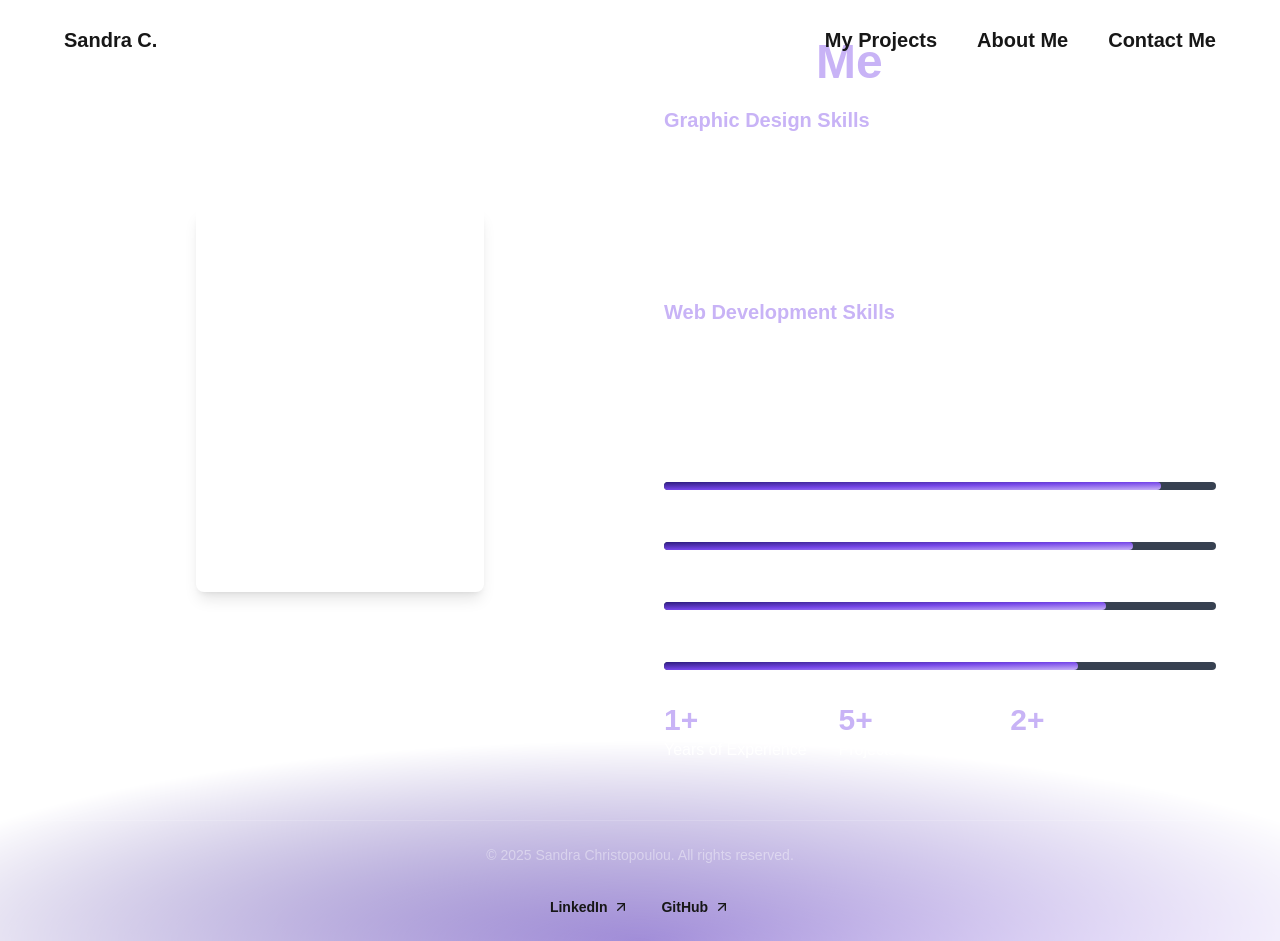
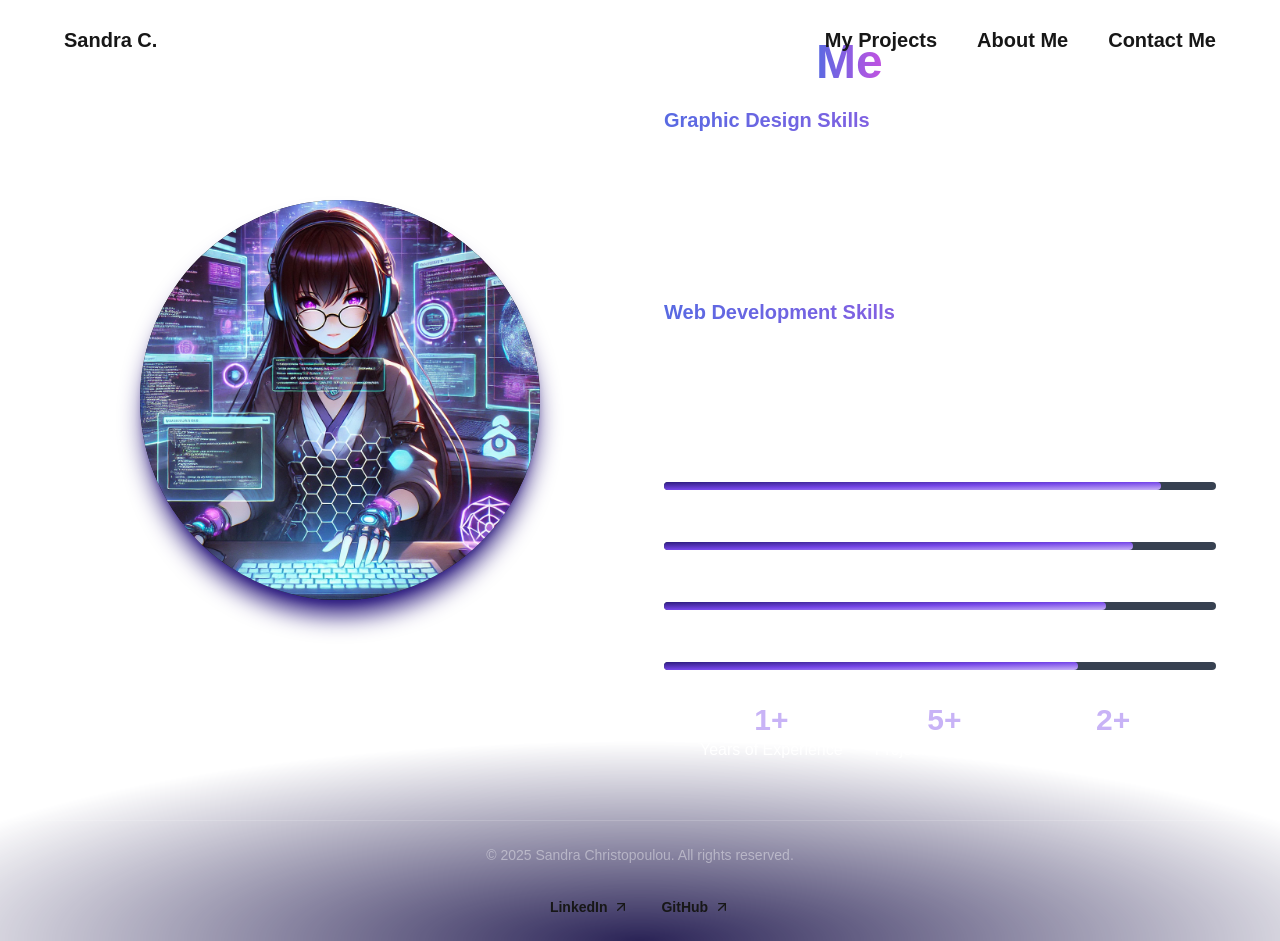
Before and after one commit to SandraChristopoulou/Portfolio, a Next.js app: page /about in a window 1280 px wide. Built offline with nearby package versions, Linux system fonts and the light colour scheme.

Commit message:
Updated code

```diff
--- a/app/about/page.jsx
+++ b/app/about/page.jsx
@@ -1,4 +1,4 @@
-import { Image } from "lucide-react";
+import Image from "next/image";
 
 
 const AboutMe = () => {
@@ -8,24 +8,30 @@ const AboutMe = () => {
 
         {/* Image Section */}
         <div className="flex justify-center">
-          <div className="w-72 h-96 rounded-lg overflow-hidden shadow-lg">
-
+        <div className="rounded-full bg-[#181818] w-[250px] h-[250px] lg:w-[400px] lg:h-[400px] relative shadow-xl shadow-[#2D1C7F] overflow-hidden">
+            <Image
+              src="/images/DevGirl2.png"
+              alt="hero image"
+              className="absolute transform -translate-x-1/2 -translate-y-1/2 top-1/2 left-1/2"
+              width={500}
+              height={500}
+            />
           </div>
         </div>
 
         {/* Text & Skills Section */}
         <div>
           <h2 className="text-5xl font-extrabold text-[#2D1C7F]] ">
-            About <span className="text-[#C8B3F6]">Me</span>
+            About <span className="font-bold bg-gradient-to-r from-[#586AE2] to-[#C252E1] bg-clip-text text-transparent">Me</span>
           </h2>
 
-            <h3 className=" mt-5 text-xl font-bold text-[#C8B3F6] text-left">Graphic Design Skills</h3>
+            <h3 className=" mt-5 text-xl text-left font-bold bg-gradient-to-r from-[#586AE2] to-[#C252E1] bg-clip-text text-transparent">Graphic Design Skills</h3>
           <p>  Creative and detail-oriented graphic designer with strong skills in Adobe Photoshop and InDesign..
            Proficient in visual storytelling, layout design, and branding . Experienced in creating logos,
            marketing materials, and social media graphics. Solid understanding of color theory,
            typography, and design principle.. Strong communication and time management skills to meet project deadlines effectively."</p>
 
-            <h3 className=" mt-5 text-xl font-bold text-[#C8B3F6] text-left">Web Development Skills</h3>
+            <h3 className=" mt-5 text-xl font-bold bg-gradient-to-r from-[#586AE2] to-[#C252E1] bg-clip-text text-transparent text-left">Web Development Skills</h3>
             <p>Actively learning and expanding expertise in programming languages like JavaScript, Node.js, and React..
             Skilled in tackling challenges with a logical and solution-oriented mindset, effectively addressing even the most intricate problems.
             </p>
@@ -60,17 +66,17 @@ const AboutMe = () => {
           </div>
 
           {/* Experience Stats */}
-          <div className="flex gap-8 mt-8">
+          <div className="flex gap-8 mt-8 justify-center items-center">
             <div>
-              <p className="text-3xl font-extrabold text-[#C8B3F6]">1+</p>
+              <p className="text-center text-3xl font-extrabold text-[#C8B3F6]">1+</p>
               <p className="text-white">Years of Experience</p>
             </div>
             <div>
-              <p className="text-3xl font-extrabold text-[#C8B3F6]">5+</p>
+              <p className="text-center text-3xl font-extrabold text-[#C8B3F6]">5+</p>
               <p className="text-white">Projects Completed</p>
             </div>
             <div>
-              <p className="text-3xl font-extrabold text-[#C8B3F6]">2+</p>
+              <p className="text-center  text-3xl font-extrabold text-[#C8B3F6]">2+</p>
               <p className="text-white">Years of Education</p>
             </div>
           </div>
--- a/app/projects/page.jsx
+++ b/app/projects/page.jsx
@@ -53,11 +53,11 @@ const ProjectsSection = () => {
 
   return (
     <section
-      className="min-h-screen p-4 sm:p-6 md:p-8 lg:p-10 xl:p-12 space-y-6 md:space-y-8 w-full  scroll-mt-28"
+      className="min-h-screen p-4 sm:p-6 md:p-8 lg:p-10 xl:p-12 space-y-6 md:space-y-8 w-full scroll-mt-28 bg-gradient-to-b from-[#05060b] via-[#2A2356] to-[#05060b] "
       id="projects"
     >
       {/* Title */}
-      <h2 className="text-center text-3xl sm:text-4xl md:text-5xl lg:text-6xl font-bold text-[#C8B3F6]">
+      <h2 className="text-center text-3xl sm:text-4xl md:text-5xl lg:text-6xl font-bold text-white">
         My Projects
       </h2>
 
--- a/components/Footer.jsx
+++ b/components/Footer.jsx
@@ -14,7 +14,7 @@ export const Footer = () => {
   return (
   <footer className="relative  overflow-x-clip w-full">
     <div className="  absolute h-[400px] w-[1600px] bottom-0 left-1/2
-    -translate-x-1/2 bg-gradient-to-br from-[#2D1C7F] to-[#C8B3F6]
+    -translate-x-1/2 bg-[#2A2356]
      [mask-image:radial-gradient(50%_50%_at_bottom_center,black,transparent)] -z-10"></div>
     <div className='container mx-auto'>
       <div className="border-t border-white/15 py-6 md text-sm flex flex-col items-center gap-8 ">
--- a/components/HeroSection.jsx
+++ b/components/HeroSection.jsx
@@ -18,7 +18,7 @@ const HeroSection = () => {
           className="col-span-8 place-self-center text-center sm:text-left justify-self-start "
         >
           <h1 className="text-white mb-4 text-4xl sm:text-5xl lg:text-8xl lg:leading-normal font-extrabold ">
-            <span className=" bg-clip-text bg-gradient-to-r from-primary-400 to-secondary- text-[#b6a0e5]">
+            <span className="  font-bold bg-gradient-to-r from-[#586AE2] to-[#C252E1] bg-clip-text text-transparent">
               Hello, I&apos;m{" "}
             </span>
             <br></br>
@@ -42,11 +42,10 @@ const HeroSection = () => {
           A Web Designer & Developer specializing in creating visually stunning, user-centric, and high-performance websites. With a keen eye for design and expertise in modern web technologies, I craft seamless digital experiences that elevate brands and engage audiences.
           </p>
           <div>
-             <Link
-           href="/"
-            className="px-6 py-3 inline-block w-full sm:w-fit rounded-full text-white text-center bg-gradient-to-br from-[#2D1C7F] to-[#C8B3F6]">
-           Download CV
-            </Link>
+          <button className="relative overflow-hidden h-12 px-8 rounded-full bg-[#3d3a4e] text-white border-none cursor-pointer transition-all duration-500 before:absolute before:top-0 before:left-0 before:w-full before:h-full before:bg-gradient-to-r from-[#586AE2] to-[#C252E1] before:scale-x-0 before:origin-left before:transition-transform before:duration-500 hover:before:scale-x-100">
+         <span className="relative z-10">Download CV</span>
+         </button>
+
 
           </div>
         </motion.div>
--- a/components/Navbar.jsx
+++ b/components/Navbar.jsx
@@ -39,7 +39,7 @@ const Navbar = () => {
   };
 
   return (
-    <nav className={`fixed w-full h-20 ${scrolled ? "backdrop-blur-md bg-black/80 text-white p-4" : "bg-transparent"} transition-all z-50`}>
+    <nav className={`fixed w-full h-20 ${scrolled ? "backdrop-blur-md bg-black/80 text-white p-4 shadow-black shadow-sm" : "bg-transparent"} transition-all z-50`}>
       <div className="flex justify-between items-center h-full w-full px-4 xl:px-16">
         <Link href="/">
           <span className="text-xl font-extrabold">Sandra C.</span>
@@ -54,8 +54,10 @@ const Navbar = () => {
             <a href="#about" onClick={(e) => handleScroll(e, "about")}>About Me</a>
           </li>
           <li className="ml-10 font-extrabold text-xl cursor-pointer">
-            <a href="#contact" onClick={(e) => handleScroll(e, "contact")}>Contact Me</a>
-          </li>
+            <Link  href={'/contact'} >
+            Contact Me
+            </Link>
+              </li>
         </ul>
 
         {/* Mobile Menu Icon */}
@@ -65,7 +67,7 @@ const Navbar = () => {
       </div>
 
       {/* Mobile Menu */}
-      <div className={`fixed left-0 top-0 w-[65%] sm:hidden h-screen bg-gradient-to-br from-[#2D1C7F] to-[#C8B3F6] p-10 ease-in duration-300
+      <div className={`fixed left-0 top-0 w-[65%] sm:hidden h-screen bg-[#05060b] p-10 ease-in duration-300
         ${menuOpen ? "translate-x-0" : "-translate-x-full"} z-50`}
       >
         <div className="flex w-full items-center justify-end">
--- a/components/ui/wavy-background.js
+++ b/components/ui/wavy-background.js
@@ -42,11 +42,11 @@ export const WavyBackground = ({
   };
 
   const waveColors = colors ?? [
-    "#0D0E20",
-    "#2D1C7F",
-    "#7546E8",
-    "#C8B3F6",
-    "#B0A9E5",
+    "#6ECBF5",
+    "#C252E1",
+    "#586AE2",
+    "#2A2356",
+    "",
   ];
 
   const drawWave = (n) => {
```
Also changed, not shown: public/images/DevGirl2.png (added), public/images/devGirl.png (added).
